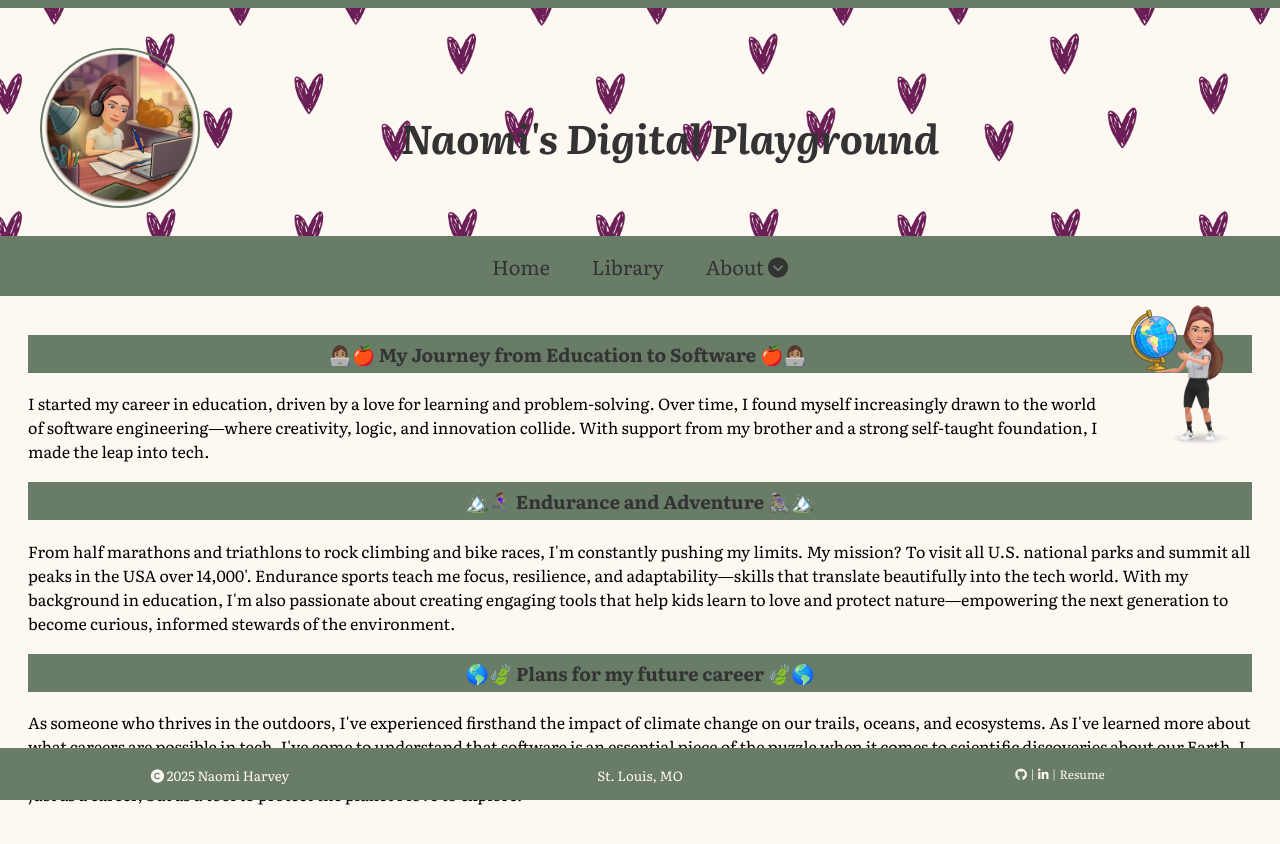
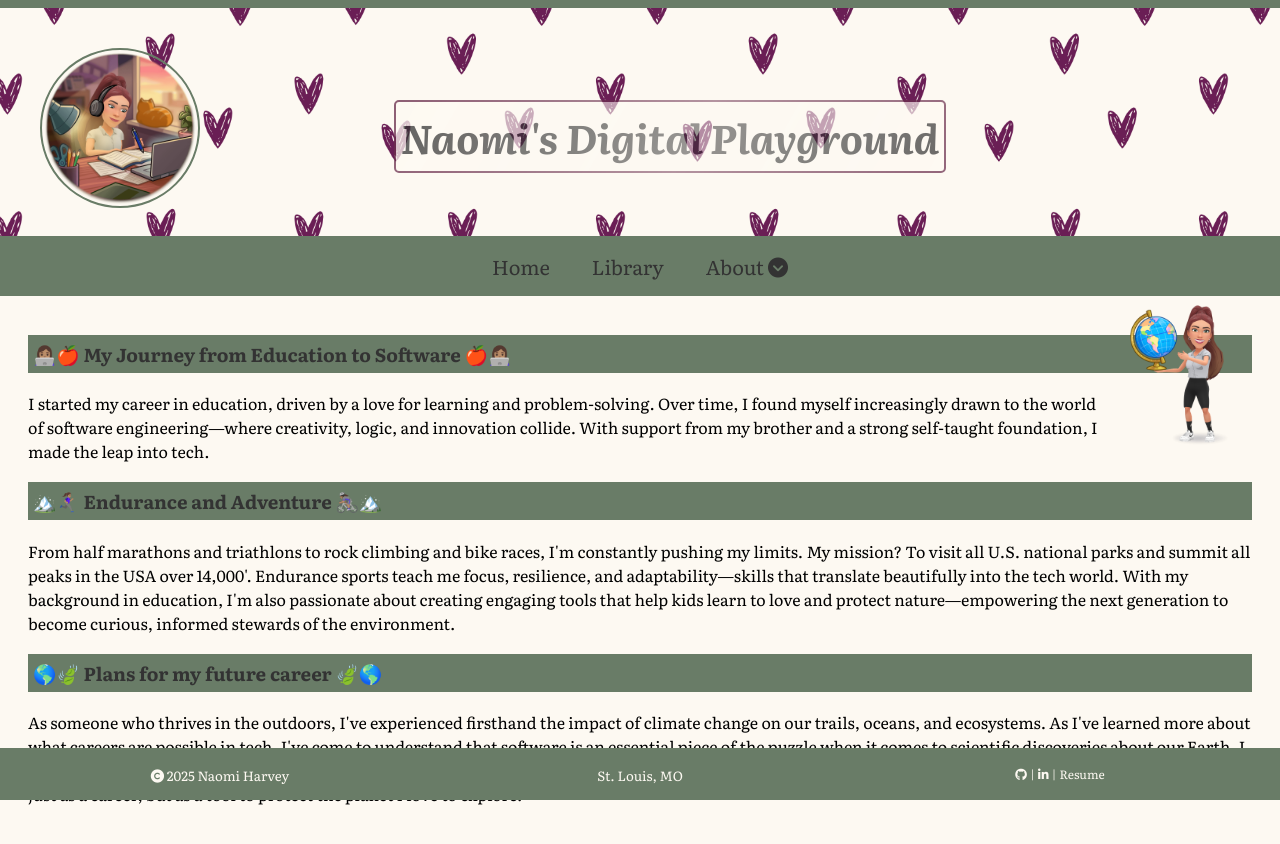
Before and after one commit to nbharvey/Naomi-Harvey-Unit-1-Final-Project, a React (Vite) app in the folder react-bookshelf-project/: page /aboutnaomi in a window 1280 px wide. Shown: the top 844 px of the page. Built offline with nearby package versions, Linux system fonts and the light colour scheme.

Commit message:
finally fixed Shimmer component, fixed styling in header and about

```diff
--- a/react-bookshelf-project/src/components/Shimmer.css
+++ b/react-bookshelf-project/src/components/Shimmer.css
@@ -7,7 +7,7 @@
     )
     right/350% 100%;
   background-repeat: no-repeat;
-  animation: shimmer 10.5s infinite;
+  animation: shimmer 15.5s infinite;
 }
 
 @keyframes shimmer {
--- a/react-bookshelf-project/src/layout/Header.css
+++ b/react-bookshelf-project/src/layout/Header.css
@@ -21,12 +21,15 @@
 
 span#h1 {
   color: #333333;
+  background-color: #fdf9f2;
+  border-radius: 5px;
+  border: 2px solid #6b2f4e;
   text-align: center;
   display: block;
   font-style: italic;
-  background-color: transparent;
   padding-left: 0;
   grid-column: 2;
+  padding: 5px;
 }
 
 .profile-pic {
--- a/react-bookshelf-project/src/layout/Header.jsx
+++ b/react-bookshelf-project/src/layout/Header.jsx
@@ -1,4 +1,5 @@
 import './Header.css';
+import Shimmer from '../components/Shimmer';
 
 function Header() {
 
@@ -9,7 +10,9 @@ function Header() {
                     <img src="/studying.png" className="profile-pic" alt="Animation of Naomi" />
                 </div>
                 <h1>
-                    <span id="h1">Naomi's Digital Playground</span>
+                    <Shimmer>
+                        <span id="h1">Naomi's Digital Playground</span>
+                    </Shimmer>
                 </h1>
             </div>
         </>
--- a/react-bookshelf-project/src/pages/AboutNaomi.css
+++ b/react-bookshelf-project/src/pages/AboutNaomi.css
@@ -13,12 +13,18 @@
   animation: float 10s ease-in-out infinite;
 }
 
-.about-header,
 .table-header {
   background-color: #697c67;
   color: #333333;
   padding: 5px;
   text-align: center;
+}
+
+.about-header {
+  background-color: #697c67;
+  color: #333333;
+  padding: 5px;
+  text-align: left;
 }
 .project-link {
   color: #333333;
```
